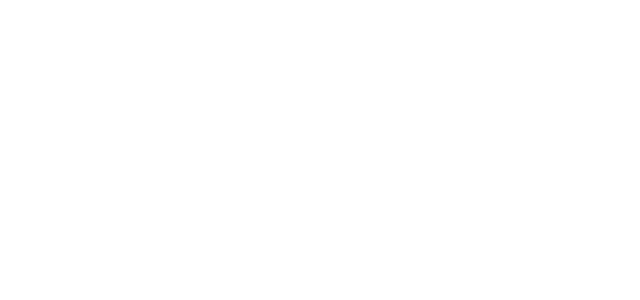
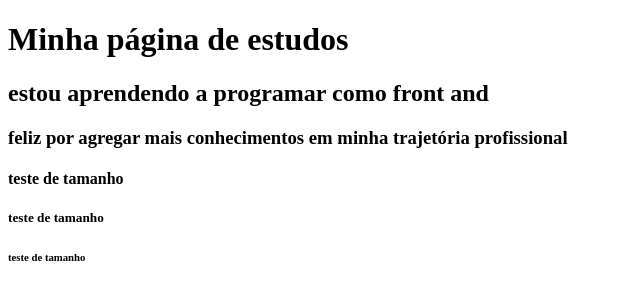
Before and after one commit to lUIZALUCK/html2, a plain HTML site: page index.html in a window 1280 px wide. Shown: the whole page, without its empty margins (0-640 px from the left). Drawn offline with Linux system fonts and the light colour scheme.

Commit message:
adicionei titulos a minha página html

```diff
--- a/index.html
+++ b/index.html
@@ -6,6 +6,11 @@
     <title>Html 2</title>
 </head>
 <body>
-
+    <h1>Minha página de estudos</h1>
+    <h2>estou aprendendo a programar como front and</h2>
+    <h3>feliz por agregar mais conhecimentos em minha trajetória profissional </h3>
+    <h4>teste de tamanho</h4>
+    <h5>teste de tamanho</h5>
+    <h6>teste de tamanho</h6>
 </body>
 </html>
```
